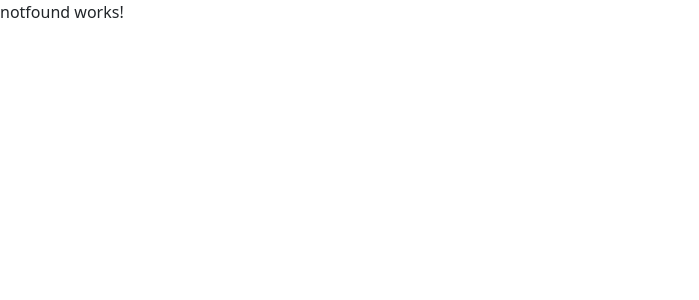
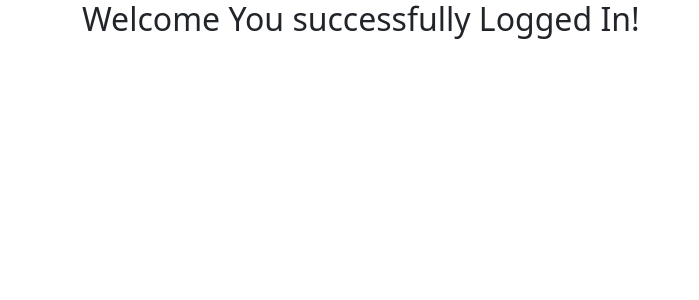
Before and after one commit to Naresh2028/CivilSite, an Angular app: page /dashboard in a window 1280 px wide. Shown: the top 300 px of the page, without its empty margins (0-699 px from the left). Built offline with nearby package versions, Linux system fonts and the light colour scheme.

Commit message:
Login Implementation is Done

```diff
--- a/src/app/Service/login.service.ts
+++ b/src/app/Service/login.service.ts
@@ -11,7 +11,8 @@ export class LoginService {
   constructor(private http:HttpClient) { }
 
   login!:Login;
-  private API_URL = '';
+
+  private API_URL = 'https://localhost:7040/api/Login/login';
 
   postLogin(userName:string,password:string):Observable<Login>{
     const login = {userName,password}
--- a/src/app/app-routing.module.ts
+++ b/src/app/app-routing.module.ts
@@ -6,11 +6,13 @@ import { LoginComponent } from './login/login.component';
 import { RegisterComponent } from './register/register.component';
 import { NotfoundComponent } from './notfound/notfound.component';
 import { EnquiryComponent } from './enquiry/enquiry.component';
+import {DashboardComponent} from './dashboard/dashboard.component';
 
 const routes: Routes = [
   {path:'contact',component:ContactComponent},
-  {path:'login',component:LoginComponent},
+  {path:'Login',component:LoginComponent},
   {path:'register',component:RegisterComponent},
+  {path:'dashboard',component:DashboardComponent},
   {path:'enquiry',component:EnquiryComponent},
   {path:'',pathMatch:'full',component:HomeComponent},
   {path:'**',component:NotfoundComponent}
--- a/src/app/app.module.ts
+++ b/src/app/app.module.ts
@@ -14,6 +14,7 @@ import { RegisterComponent } from './register/register.component';
 import { NotfoundComponent } from './notfound/notfound.component';
 import { ReactiveFormsModule } from '@angular/forms';
 import { HttpClientModule } from '@angular/common/http';
+import { DashboardComponent } from './dashboard/dashboard.component';
 
 @NgModule({
   declarations: [
@@ -26,7 +27,8 @@ import { HttpClientModule } from '@angular/common/http';
     LogoutComponent,
     EnquiryComponent,
     RegisterComponent,
-    NotfoundComponent
+    NotfoundComponent,
+    DashboardComponent
   ],
   imports: [
     BrowserModule,
--- /dev/null
+++ b/src/app/dashboard/dashboard.component.html
@@ -0,0 +1,5 @@
+<div class="container">
+    <h2>
+        Welcome You successfully Logged In!
+    </h2>
+</div>
--- /dev/null
+++ b/src/app/dashboard/dashboard.component.ts
@@ -0,0 +1,15 @@
+import { Component, OnInit } from '@angular/core';
+
+@Component({
+  selector: 'app-dashboard',
+  templateUrl: './dashboard.component.html',
+  styleUrls: ['./dashboard.component.css']
+})
+export class DashboardComponent implements OnInit {
+
+  constructor() { }
+
+  ngOnInit(): void {
+  }
+
+}
--- a/src/app/login/login.component.ts
+++ b/src/app/login/login.component.ts
@@ -3,7 +3,6 @@ import {Login} from '../Interface/login';
 import {Router} from '@angular/router';
 import { FormBuilder,FormGroup, Validators} from '@angular/forms';
 import { LoginService } from '../Service/login.service';
-import { CommonModule } from '@angular/common';
 
 @Component({
   selector: 'app-login',
@@ -51,7 +50,7 @@ export class LoginComponent implements OnInit {
       this.loginService.postLogin(userName,password).subscribe({
         next:(data) => {
           if(data){
-            alert("Form is Validated");
+            this.route.navigate(['dashboard']);
           }
         },
         error:() => {
--- a/src/app/notfound/notfound.component.html
+++ b/src/app/notfound/notfound.component.html
@@ -1 +1,2 @@
-<p>notfound works!</p>
+
+<h2>The Page You looking for is no more!</h2>
```
Also changed, not shown: src/app/dashboard/dashboard.component.css (added), 1 other file (tests, documents, lock files or other folders).
